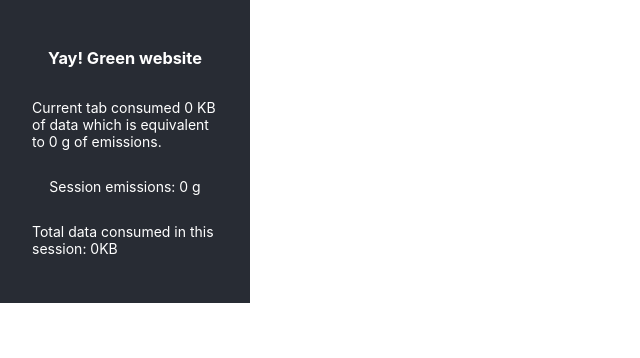
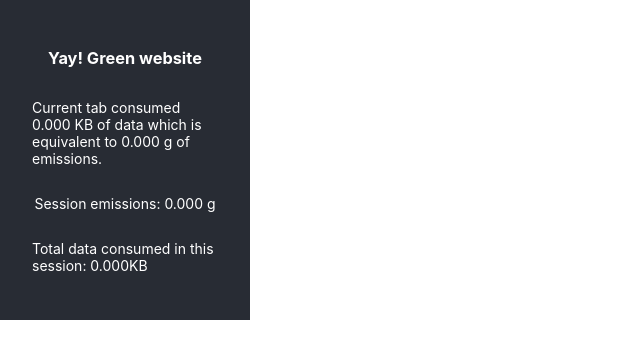
Before and after one commit to Sockalingam29/Carbon-Footprint-Extension, a React (Create React App) app: page / in a window 1280 px wide. Shown: the top 358 px of the page, without its empty margins (0-640 px from the left). Built offline with nearby package versions, Linux system fonts and the light colour scheme; no server answers.

Commit message:
update decimal precision

```diff
--- a/src/App.tsx
+++ b/src/App.tsx
@@ -83,10 +83,10 @@ export default function App() {
   return (
     <div className="">
       <header className="App-header">
-        {responseFromContent/1000 <100 ? <h3>Yay! Green website</h3> : <h3>Meh! Red website</h3>}
-        <p>Current tab consumed {(responseFromContent/1000)} KB of data which is equivalent to {responseFromContent*0.000000011} g of emissions.</p>
-        <p>Session emissions: {sessionStore*0.000000011} g</p>
-        <p>Total data consumed in this session: {(sessionStore/1000)}KB</p>
+        {responseFromContent/1000 <200 ? <h3>Yay! Green website</h3> : <h3>Meh! Red website</h3>}
+        <p>Current tab consumed {(responseFromContent/1000).toFixed(3)} KB of data which is equivalent to {(responseFromContent*0.000000011).toFixed(3)} g of emissions.</p>
+        <p>Session emissions: {(sessionStore*0.000000011).toFixed(3)} g</p>
+        <p>Total data consumed in this session: {(sessionStore/1000).toFixed(3)}KB</p>
       </header>
     </div>
   );
```
